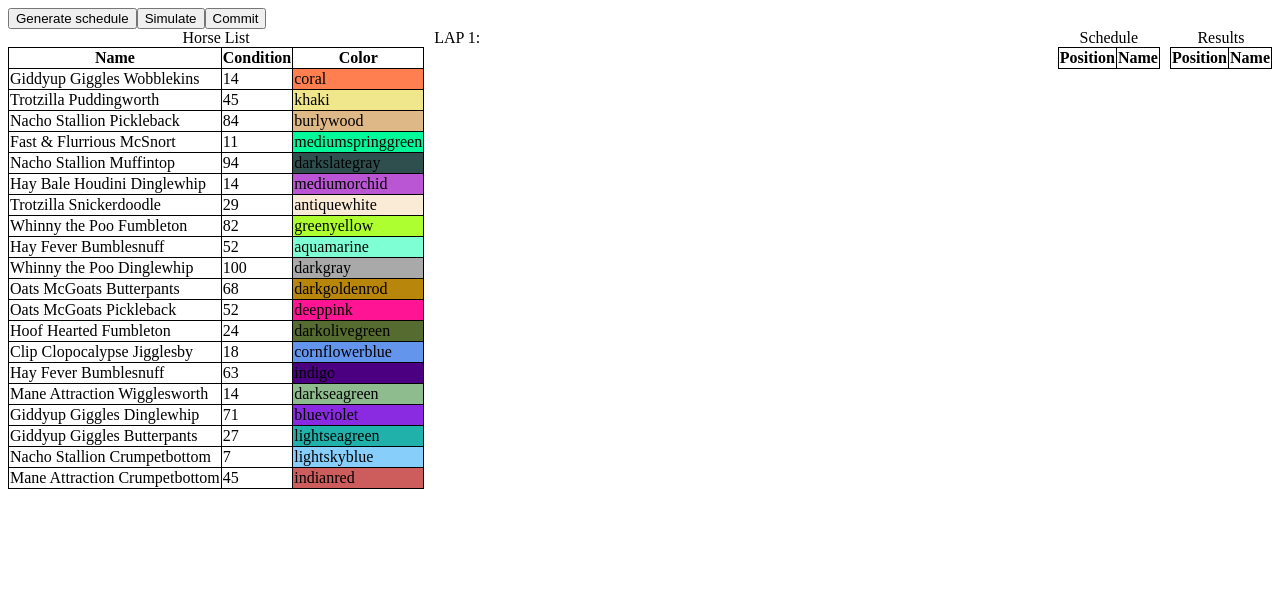
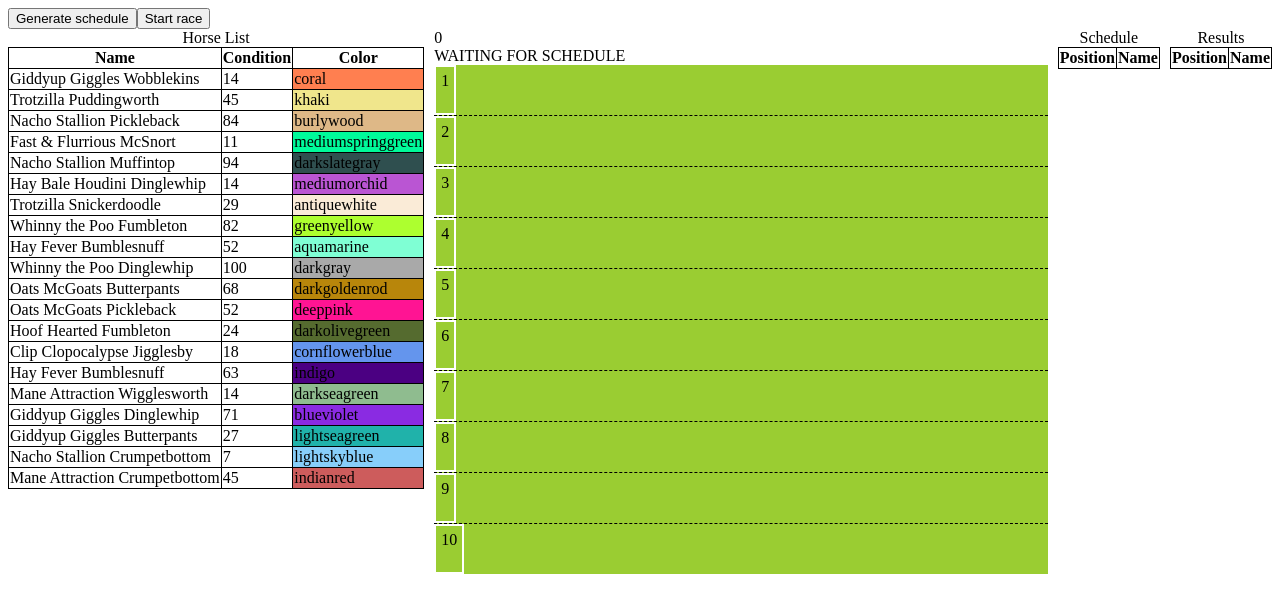
Before and after one commit to anacierdem/horse-racing, a Vue app: page / in a window 1280 px wide. Shown: the top 612 px of the page. Built offline with nearby package versions, Linux system fonts and the light colour scheme.

Commit message:
Simple animation

```diff
--- a/src/App.vue
+++ b/src/App.vue
@@ -13,9 +13,6 @@ export default {
     },
     simulate() {
       this.$store.commit('simulateRace');
-    },
-    commit() {
-      this.$store.commit('commitRace');
     },
   },
   computed: {
@@ -39,8 +36,7 @@ export default {
 
   <main>
     <button v-on:click="createSchedule">Generate schedule</button>
-    <button v-on:click="simulate">Simulate</button>
-    <button v-on:click="commit">Commit</button>
+    <button v-on:click="simulate">Start race</button>
     <div class="main-wrapper">
       <HorseList />
       <CurrentRace />
--- a/src/components/CurrentRace.vue
+++ b/src/components/CurrentRace.vue
@@ -1,34 +1,87 @@
 <script lang="ts">
-import type { Race } from '@/store/types';
+import type { RaceOutcome, Round } from '@/store/types';
+import { defineComponent } from 'vue';
 
 // TODO: Types doesn't work for the store
 // https://vuejs.org/guide/typescript/overview.html#using-vue-with-typescript doesn't work
-export default {
+export default defineComponent({
   computed: {
-    currentRace() {
-      return this.$store.state.currentRace as Race;
+    currentRound(): Round {
+      return this.$store.getters.currentRound;
+    },
+    outcomes(): Record<number, number> {
+      const positionLookup: Record<number, number> = {};
+      const outcomes: RaceOutcome[] = this.$store.state.outcomes;
+      for (let i = 0; i < outcomes.length; i++) {
+        positionLookup[outcomes[i].index] = i;
+      }
+      return positionLookup;
+    },
+    raceNo(): number {
+      return this.$store.state.raceNo;
     },
   },
-  data() {
+  data(): { currentTick: number } {
     return {
-      currentTime: 0,
+      currentTick: 0,
     };
   },
-};
+  methods: {
+    startAnimation() {
+      // TODO: Fix typing properties on `this`
+      this.interval = setInterval(() => {
+        this.currentTick++;
+        if (this.currentTick == 10) {
+          this.stopAnimation();
+          this.currentTick = 0;
+          this.$store.commit('endRace');
+        }
+      }, 500);
+    },
+    stopAnimation() {
+      clearInterval(this.interval);
+      this.interval = undefined;
+    },
+  },
+  beforeUpdate() {
+    if (Object.keys(this.outcomes).length > 0 && !this.interval) {
+      this.startAnimation();
+    }
+    console.log(this.currentTick);
+  },
+  unmounted() {
+    this.stopAnimation();
+  },
+});
 </script>
 
 <template>
   <div class="container">
-    <div>
+    {{ currentTick }}
+    <div v-if="!currentRound">WAITING FOR SCHEDULE</div>
+    <div v-if="currentRound">
       <!-- TODO: use nth notation -->
-      LAP {{ currentRace.no + 1 }}:
+      LAP {{ raceNo + 1 }}:
     </div>
     <div class="lane-wrapper">
-      <div v-for="(horse, index) in currentRace.round.horses" class="lane">
+      <div v-if="!currentRound" v-for="index in 10" class="lane">
+        <div class="lane-marker">
+          {{ index }}
+        </div>
+      </div>
+
+      <div
+        v-if="currentRound"
+        v-for="(_, index) in currentRound.horses"
+        class="lane"
+      >
         <div class="lane-marker">
           {{ index + 1 }}
         </div>
-        <div class="horse" :style="`transform: translate(-100%, 0) scaleX(-1)`">
+        <div
+          class="horse"
+          :style="`transform: translate(-${100 - currentTick * 10}%, 0) scaleX(-1)`"
+        >
           <!-- TODO: this glyph will look different based on the font, fix -->
           🐎
         </div>
@@ -62,6 +115,7 @@ export default {
       line-height: 35px;
       align-self: center;
       width: 100%;
+      transition: transform 0.5s;
     }
   }
 
--- a/src/store/index.ts
+++ b/src/store/index.ts
@@ -1,5 +1,5 @@
 import { createStore } from 'vuex';
-import type { Horse, Race, Round } from './types';
+import type { Horse, RaceOutcome, Round } from './types';
 import { getRandomInt, shuffleInPlace } from '@/utils';
 import { horseList } from './initialData';
 
@@ -16,22 +16,23 @@ export const store = createStore<{
   horses: Horse[];
   raceSchedule: Round[];
   raceResults: Round[];
-  currentRace: Race;
+  raceNo: 0;
+  outcomes: RaceOutcome[];
 }>({
   state() {
     return {
       horses: horseList,
-      currentRace: {
-        no: 0,
-        round: {
-          horses: [],
-          length: 0,
-        },
-        simulated: false,
-      },
       raceSchedule: [],
       raceResults: [],
+      raceNo: 0,
+      outcomes: [],
     };
+  },
+
+  getters: {
+    currentRound(state) {
+      return state.raceSchedule[state.raceNo];
+    },
   },
 
   mutations: {
@@ -45,51 +46,57 @@ export const store = createStore<{
     },
 
     simulateRace(state) {
-      const currentRound = state.raceSchedule[state.currentRace.no];
+      const currentRound = state.raceSchedule[state.raceNo];
       // No race left
       if (!currentRound) {
         return;
       }
 
-      if (state.currentRace.simulated) {
+      if (state.outcomes.length > 0) {
         return;
       }
 
       const cost = Math.round(currentRound.length / CONDITION_PER_TRACK_LENGTH);
 
-      state.currentRace.round.horses = [];
-      for (let horse of currentRound.horses) {
-        const horseCopy = { ...horse };
-        horseCopy.condition -= cost;
-        horseCopy.condition = Math.max(horseCopy.condition, 0);
-        state.currentRace.round.horses.push(horseCopy);
-      }
+      // Figure out positions and final conditions
+      state.outcomes = currentRound.horses
+        .map(({ condition }, index) => ({
+          condition: Math.max(condition - cost, 0),
+          index,
+        }))
+        .sort(
+          (a, b) =>
+            b.condition - a.condition + getRandomInt(LUCK_FACTOR) - LUCK_FACTOR,
+        );
 
-      state.currentRace.simulated = true;
+      state.raceNo++;
     },
 
-    commitRace(state) {
-      if (!state.currentRace.simulated) {
+    endRace(state) {
+      if (state.outcomes.length == 0) {
         return;
       }
 
-      const currentRound = state.raceSchedule[state.currentRace.no];
-      for (let i = 0; i < state.currentRace.round.horses.length; i++) {
-        currentRound.horses[i].condition =
-          state.currentRace.round.horses[i].condition;
+      const currentRaceResult: Round = {
+        horses: [],
+        // This won't be used, but it is here to make it compatible for the underlying component
+        // TODO: find a better alternative
+        length: 0,
+      };
+      const currentRound = state.raceSchedule[state.raceNo];
+      for (let i = 0; i < state.outcomes.length; i++) {
+        const currentPositionHorseIndex = state.outcomes[i].index;
+        // Reflect back end race condition to actual horses
+        currentRound.horses[currentPositionHorseIndex].condition =
+          state.outcomes[i].condition;
+        currentRaceResult.horses.push(
+          currentRound.horses[currentPositionHorseIndex],
+        );
       }
 
-      state.raceResults.push({
-        horses: [...currentRound.horses].sort(
-          (a, b) =>
-            b.condition - a.condition + getRandomInt(LUCK_FACTOR) - LUCK_FACTOR,
-        ),
-        // This won't be used, but it is here to make it compatible for the underlying component
-        // TODO: find a better alternative
-        length: currentRound.length,
-      });
-      state.currentRace.no++;
-      state.currentRace.simulated = false;
+      state.raceResults.push(currentRaceResult);
+      state.raceNo++;
+      state.outcomes = [];
 
       // Replenish condition
       for (let i = 0; i < state.horses.length; i++) {
```
Also changed, not shown: src/store/types.ts (+4 -4 lines).
